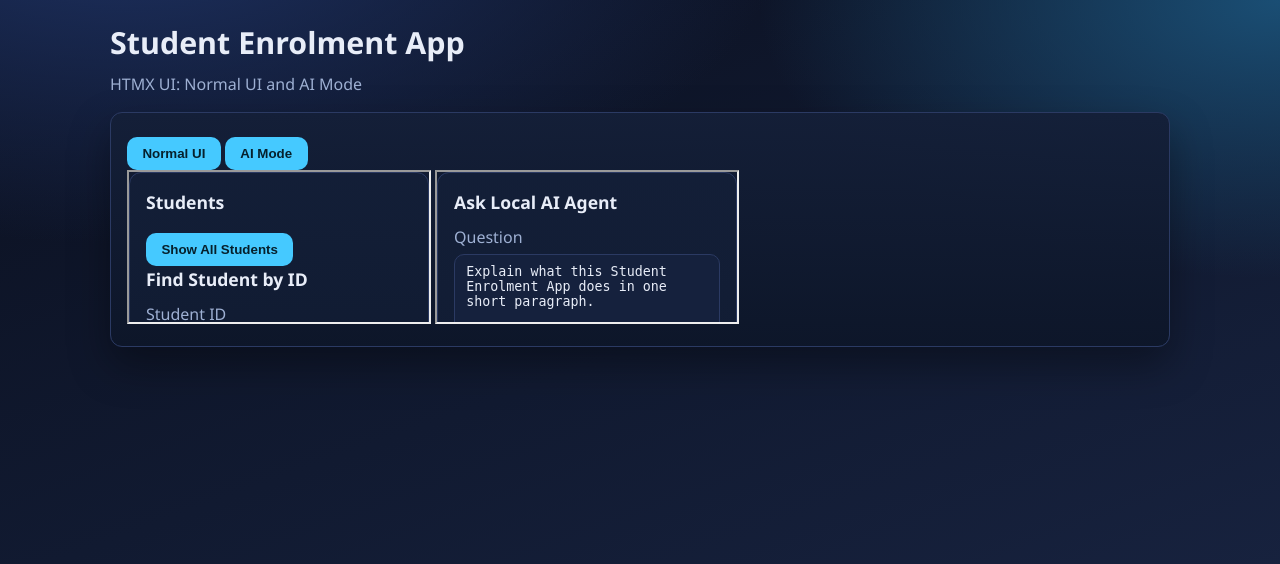
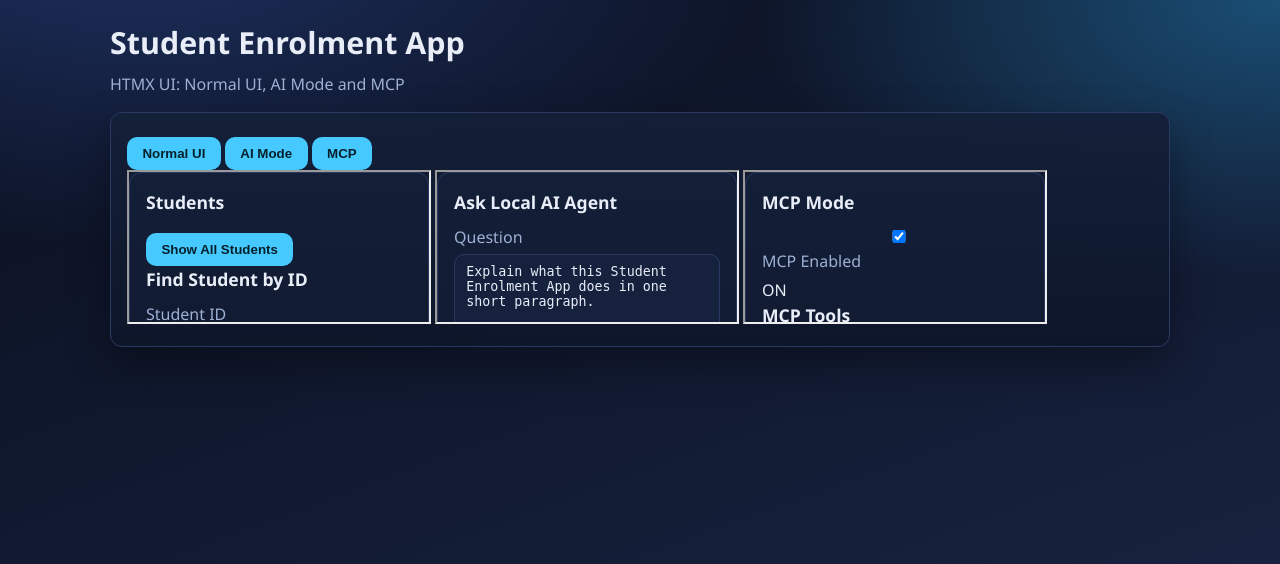
Before and after one commit to chufengli-1-spec/enrolment-app-open-ai, a Flask app: template enrolment-app-open-ai/frontend-service/templates/index.html in a window 1280 px wide. Shown: the top 564 px of the page. Run offline with Flask 3, Linux system fonts and the light colour scheme; the template is opened without the code that fills it, so the values that code supplies are empty; some libraries are stand-ins or nearby versions.

Commit message:
Add MCP tab to frontend

```diff
--- a/enrolment-app-open-ai/frontend-service/templates/index.html
+++ b/enrolment-app-open-ai/frontend-service/templates/index.html
@@ -8,18 +8,20 @@
 <main class="app-shell">
     <header class="app-header">
         <h1>Student Enrolment App</h1>
-        <p>HTMX UI: Normal UI and AI Mode</p>
+        <p>HTMX UI: Normal UI, AI Mode and MCP</p>
     </header>
 
     <section class="tab-shell card">
         <nav class="tab-nav" aria-label="Application tabs">
             <button class="tab-btn is-active" data-tab="normal" type="button">Normal UI</button>
             <button class="tab-btn" data-tab="ai-mode" type="button">AI Mode</button>
+            <button class="tab-btn" data-tab="mcp" type="button">MCP</button>
         </nav>
 
         <div class="tab-content">
             <iframe id="tab-frame-normal" class="tab-frame is-active" src="tabs/normal.html" title="Normal UI tab"></iframe>
             <iframe id="tab-frame-ai-mode" class="tab-frame" src="tabs/ai-mode.html" title="AI Mode tab"></iframe>
+            <iframe id="tab-frame-mcp" class="tab-frame" src="tabs/mcp.html" title="MCP tab"></iframe>
         </div>
     </section>
 </main>
@@ -29,6 +31,7 @@ const tabButtons = Array.from(document.querySelectorAll(".tab-btn"));
 const tabFrames = {
     normal: document.getElementById("tab-frame-normal"),
     "ai-mode": document.getElementById("tab-frame-ai-mode"),
+    mcp: document.getElementById("tab-frame-mcp"),
 };
 
 function activateTab(tabName) {
```
